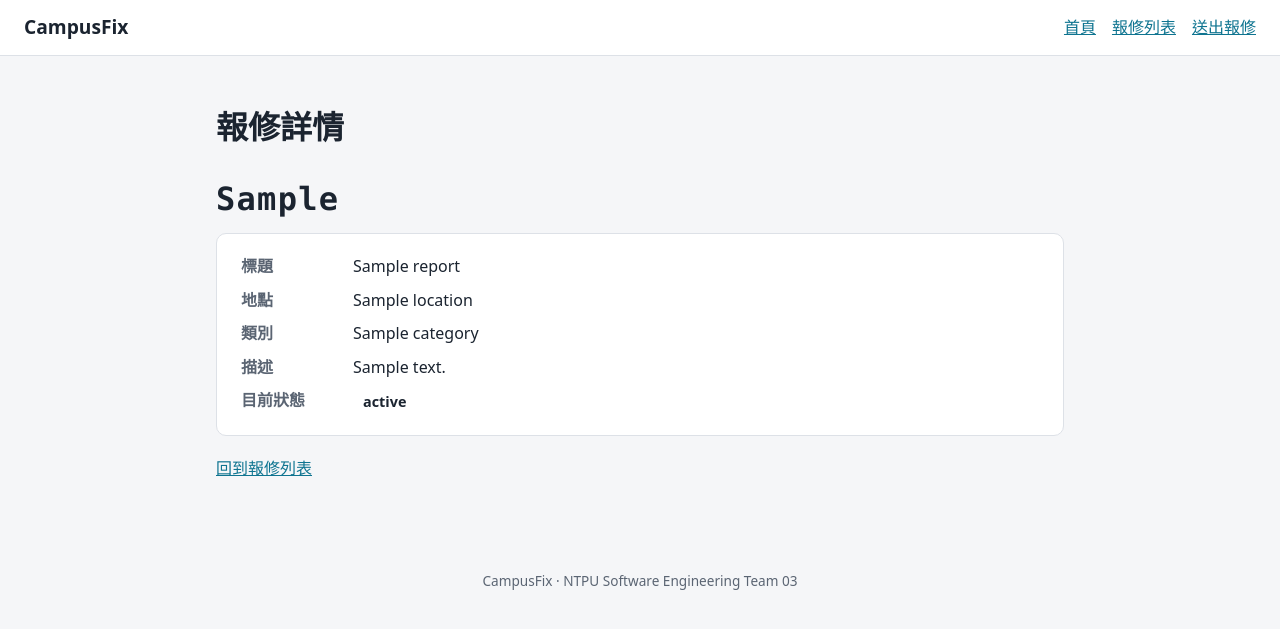
After one commit to isoroku41226971/CampusFix_Team03, a Node server app: template views/reports/detail.ejs in a window 1280 px wide. The commit adds this page. Shown: the top 629 px of the page. Run offline with Node 20, Linux system fonts and the light colour scheme; the template is opened without the code that fills it: most values are stand-ins (such as "Sample title", 1, 10 or a date in 2020); some libraries are stand-ins or nearby versions.

Commit message:
WD-18 Add detail page and connect report list

```diff
--- /dev/null
+++ b/views/reports/detail.ejs
@@ -0,0 +1,17 @@
+<%- include('../partials/header') %>
+
+<h1>報修詳情</h1>
+<p class="report-no"><%= report.reportNo %></p>
+<dl class="report-summary">
+  <dt>標題</dt><dd><%= report.title %></dd>
+  <dt>地點</dt><dd><%= report.location %></dd>
+  <dt>類別</dt><dd><%= report.category %></dd>
+  <dt>描述</dt><dd class="multiline"><%= report.description %></dd>
+  <dt>目前狀態</dt><dd><span class="status status-<%= report.status.toLowerCase().replace(' ', '-') %>"><%= report.status %></span></dd>
+  <% if (report.status === 'Resolved') { %>
+    <dt>處理說明</dt><dd class="multiline"><%= report.resolution_note || '尚未提供處理說明' %></dd>
+  <% } %>
+</dl>
+<p><a href="/reports">回到報修列表</a></p>
+
+<%- include('../partials/footer') %>
--- a/views/reports/index.ejs
+++ b/views/reports/index.ejs
@@ -18,7 +18,7 @@
       <tbody>
         <% for (const report of reports) { %>
           <tr>
-            <th scope="row"><%= report.reportNo %></th>
+            <th scope="row"><a href="/reports/<%= report.id %>"><%= report.reportNo %></a></th>
             <td><%= report.title %></td>
             <td><%= report.location %></td>
             <td><span class="status status-<%= report.status.toLowerCase().replace(' ', '-') %>"><%= report.status %></span></td>
--- a/views/reports/submitted.ejs
+++ b/views/reports/submitted.ejs
@@ -16,6 +16,7 @@
 </dl>
 
 <p><a href="/reports">查看報修列表</a></p>
-<p><a class="btn" href="/reports/new">再送出一筆報修</a></p>
+<p><a class="btn" href="/reports/<%= report.id %>">查看報修詳情</a></p>
+<p><a href="/reports/new">再送出一筆報修</a></p>
 
 <%- include('../partials/footer') %>
```
Also changed, not shown: views/reports/not-found.ejs (added, +7 -0 lines).
